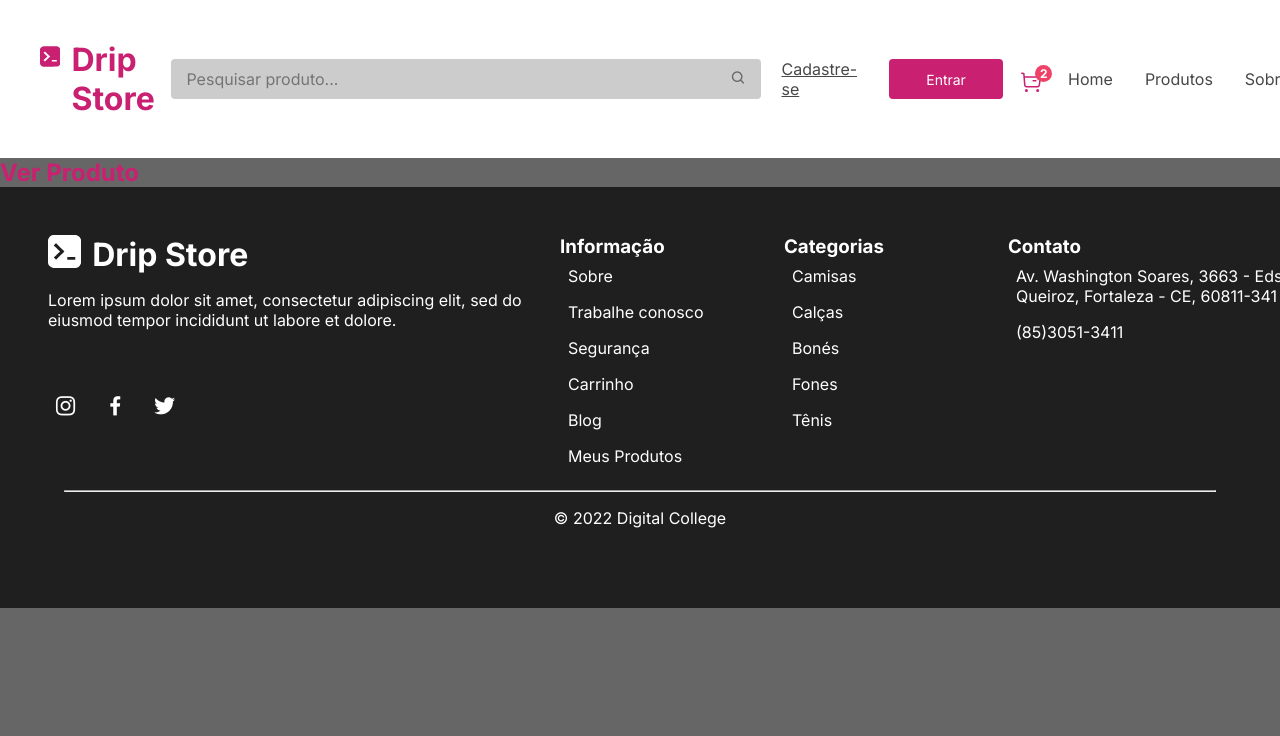
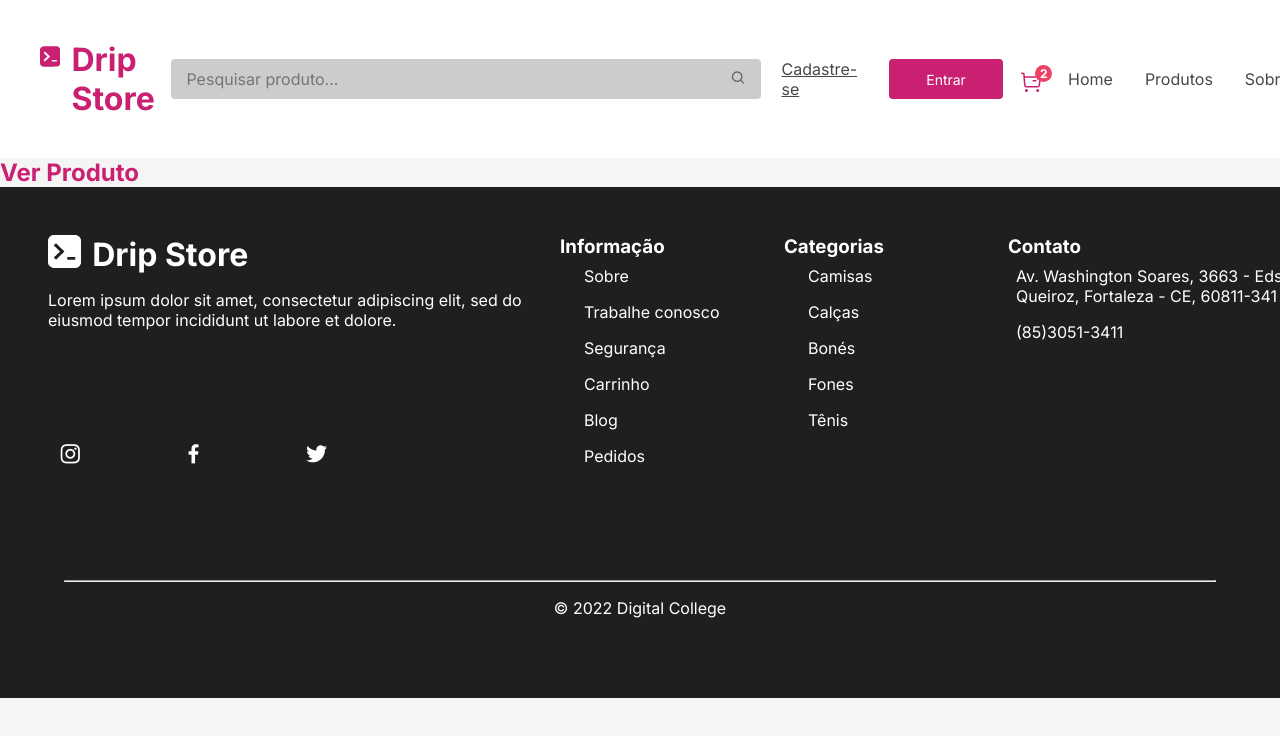
Before and after one commit to ArthurAgDuarte/projeto-final-gt, a React (Vite) app: page /product in a window 1280 px wide. Shown: the top 736 px of the page. Built offline with nearby package versions, Linux system fonts and the light colour scheme.

Commit message:
carrossel e links do footer

```diff
--- a/src/Components/Footer/Footer.css
+++ b/src/Components/Footer/Footer.css
@@ -11,7 +11,10 @@ li{
 p {
     padding: 1rem 0rem;
 }
-
+a.link{
+    color: #ffffff;
+    /* text-align: right; */
+}
 .info{
 
     /* padding: ; */
@@ -63,9 +66,10 @@ ul{
     width: 20rem;
 }
 
-.rede-sociais {
+.rede-sociais, a.i {
+    color: white;
     display: flex;
-    gap: 1.5rem;
+    gap: 5.5rem;
     padding: 3rem 0.3rem;
     font-size: 1.6rem;
 
--- a/src/Components/Footer/Footer.jsx
+++ b/src/Components/Footer/Footer.jsx
@@ -16,10 +16,12 @@ export default function Footer() {
 
 
             <div className="rede-sociais">
+            <Link to = "https://www.instagram.com/digitalcollegebr/" className="i" target="_blank"><i className="bx bxl-instagram"></i></Link>
+            <Link to = "https://www.facebook.com/digitalcollegebr" className="i" target="_blank"> <i className="bx bxl-facebook"></i></Link>
+            <Link to = "https://twitter.com/eaicollegers" className="i" target="_blank"><i className="bx bxl-twitter"></i></Link>
 
-            <i className="bx bxl-instagram"></i>
-            <i className="bx bxl-facebook"></i>
-            <i className="bx bxl-twitter"></i>
+
+
 
             </div>
           </div>
@@ -28,18 +30,12 @@ export default function Footer() {
             <div className="info1">
               <ul>
                 <h3>Informação</h3>
-                <li>Sobre</li>
-                <li>Trabalhe conosco</li>
-                <li>Segurança</li>
-                <li>Carrinho</li>
-                <li>Blog</li>
-                <li>Meus Produtos</li>
-                {/* <li><Link to = "/"></Link></li>
-              <li><Link to = "/"></Link></li>
-              <li><Link to = "/"></Link></li>
-              <li><Link to = "/"></Link></li>
-              <li><Link to = "/"></Link></li>
-              <li><Link to = "/"></Link></li> */}
+                <li><Link to = "/sobre" className="link">Sobre</Link></li>
+                <li><Link to = "/" className="link">Trabalhe conosco</Link></li>
+                <li><Link to = "/" className="link">Segurança</Link></li>
+                <li><Link to = "/carrinho" className="link">Carrinho</Link></li>
+                <li><Link to = "/" className="link">Blog</Link></li>
+                <li><Link to = "/meuspedidos" className="link">Pedidos</Link></li>
               </ul>
             </div>
 
@@ -47,11 +43,11 @@ export default function Footer() {
             <div className="info2">
               <ul>
                 <h3>Categorias</h3>
-                <li>Camisas</li>
-                <li>Calças</li>
-                <li>Bonés</li>
-                <li>Fones</li>
-                <li>Tênis</li>
+                <li><Link to = "/produtos/camisas" className="link">Camisas</Link></li>
+                <li><Link to = "/produtos/calcas" className="link">Calças</Link></li>
+                <li><Link to = "/produtos/bones" className="link">Bonés</Link></li>
+                <li><Link to = "/produtos/fones" className="link">Fones</Link></li>
+                <li><Link to = "/produtos/tenis" className="link">Tênis</Link></li>
               </ul>
             </div>
             <div className="info3">
--- a/src/Components/Nav/Nav.jsx
+++ b/src/Components/Nav/Nav.jsx
@@ -13,7 +13,7 @@ export default function Nav() {
       <NavLink to="/sobre" >
         Sobre
       </NavLink>
-      <NavLink to="/carrinho" >
+      <NavLink to="/meuspedidos" >
         Pedidos
       </NavLink>
     </>
--- a/src/index.css
+++ b/src/index.css
@@ -28,7 +28,7 @@
 
 body{
     color: var(--cor-principal);
-    background-color: var(--cor-02);
+    background-color: var(--cor-05);
 }
 
 footer{
```
Also changed, not shown: src/Components/Carrossel/Carrossel.jsx (+4 -4 lines), src/assets/rapaz.png (added).
